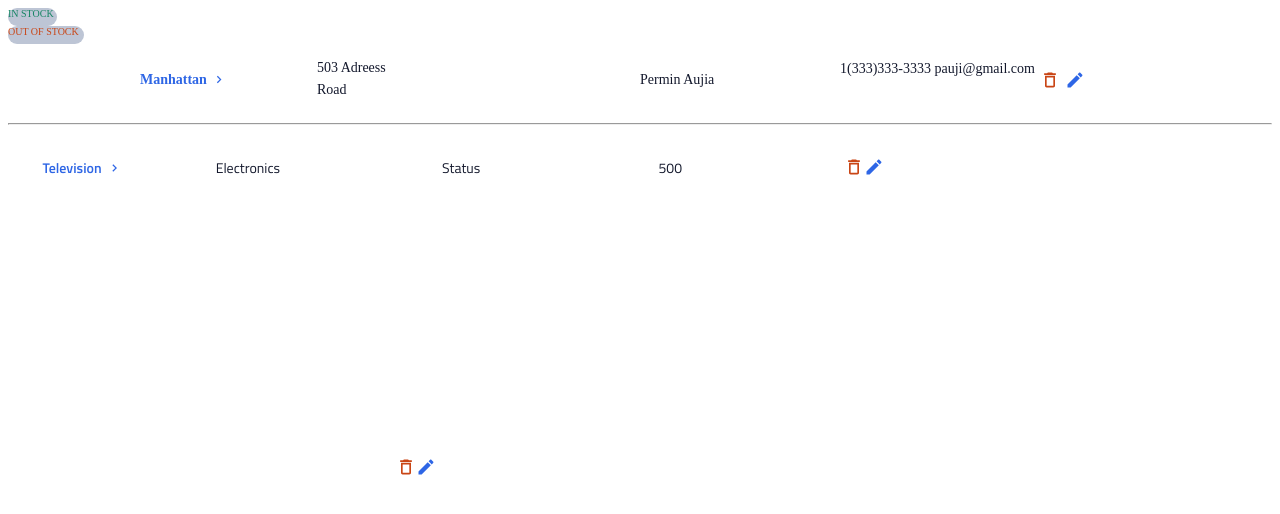
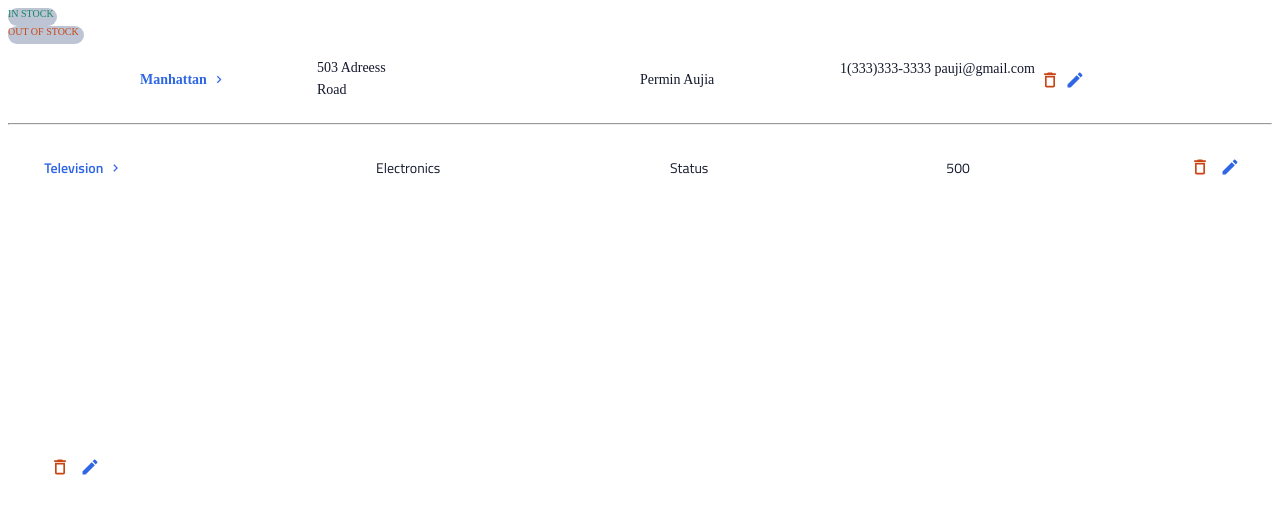
Before and after one commit to vibrentcarey/intstock, a React (Create React App) app in the folder client/: page /dev in a window 1280 px wide. Shown: the top 514 px of the page. Built offline with nearby package versions, Linux system fonts and the light colour scheme.

Commit message:
modify mobile styling

```diff
--- a/client/src/components/WareHouseInventoryList/WareHouseInventoryList.scss
+++ b/client/src/components/WareHouseInventoryList/WareHouseInventoryList.scss
@@ -38,7 +38,7 @@
      flex-direction: column;
      @include tablet {
        flex-direction: row;
-       width: 20%;
+       width: 35%;
        justify-content: space-between;
      }
    }
@@ -67,8 +67,8 @@
      flex-direction: column;
      @include tablet {
        flex-direction: row;
-       width: 20%;
-       justify-content: space-between;
+       width: 40%;
+       justify-content: space-around;
      }
    }
    &__status {
@@ -90,13 +90,15 @@
      padding-top: 16px;
      @include tablet {
        padding-top: 0;
-       width: 33%;
-       justify-content: flex-end;
+       display: inline-flex;
      }
    }
    &__icon {
      width: 20px;
      height: 20px;
+     @include tablet {
+       padding-left: 10px;
+     }
    }
    &__desktop {
      display: none;
@@ -104,6 +106,4 @@
        display: inline-block;
      }
    }
-
-
  }
```
